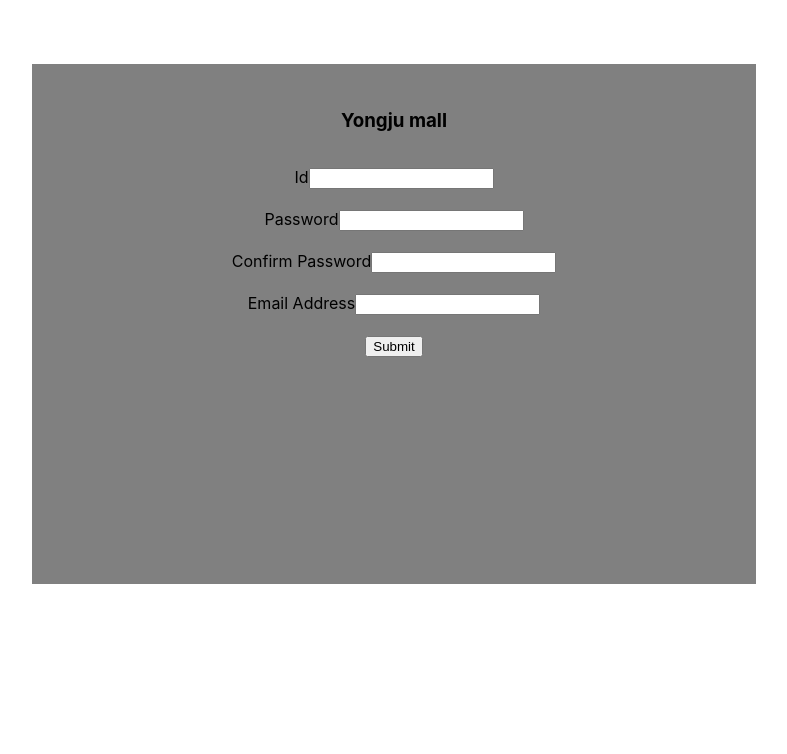
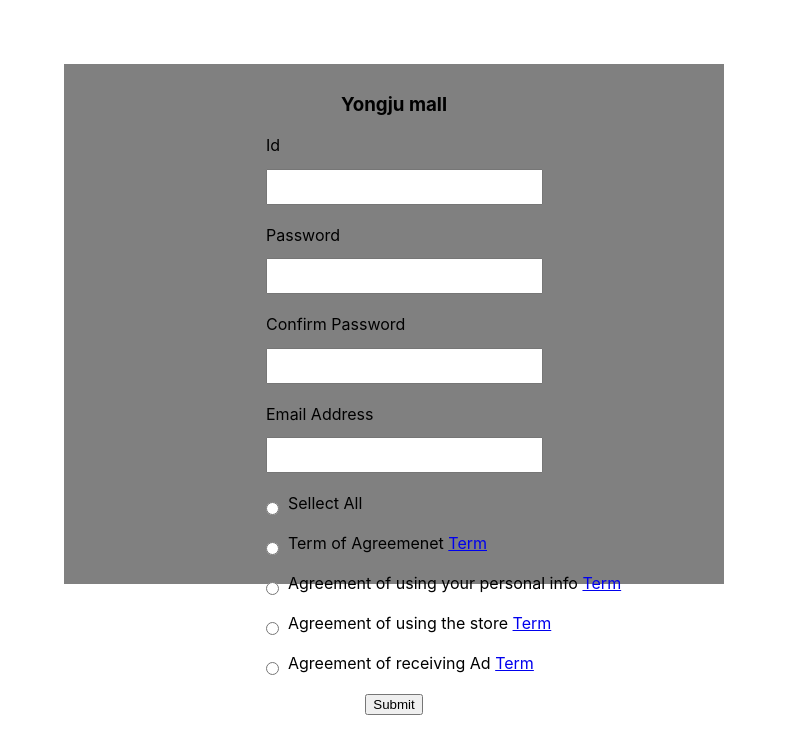
Before and after one commit to dydwn6565/myshoppingmall, a React (Create React App) app: page /signin in a window 1280 px wide. Shown: the top 754 px of the page, without its empty margins (246-1033 px from the left). Built offline with nearby package versions, Linux system fonts and the light colour scheme.

Commit message:
added term of agreement and radio buttons

```diff
--- a/src/App.js
+++ b/src/App.js
@@ -4,6 +4,10 @@ import { BrowserRouter, Routes, Route } from "react-router-dom";
 import Home from "./components/Home";
 import Login from "./components/Login";
 import Signin from "./components/Signin";
+import Aora from "./components/terms/Aora";
+import Aous from "./components/terms/Aous";
+import Ayi from "./components/terms/Ayi";
+import Tog from "./components/terms/Tog";
 function App() {
   return (
     <div className="App">
@@ -12,6 +16,10 @@ function App() {
           <Route path="/" element={<Home />} />
           <Route path="/login" element={<Login />} />
           <Route path="/signin" element={<Signin />} />
+          <Route path="/signin/aora" element={<Aora />} />
+          <Route path="/signin/aous" element={<Aous />} />
+          <Route path="/signin/ayi" element={<Ayi />} />
+          <Route path="/signin/tog" element={<Tog />} />
         </Routes>
       </BrowserRouter>
     </div>
--- a/src/components/Signin.css
+++ b/src/components/Signin.css
@@ -2,7 +2,7 @@
   text-align: center;
   align-items: center;
 
-  width: 55%;
+  width: 50%;
   padding: 10px;
   height: 500px;
 
@@ -15,10 +15,23 @@
 
 .form_control {
   margin-bottom: 20px;
+  text-align: left;
+  margin-left: 30%;
+}
+.form_control > label {
+  display: block;
+  margin-bottom: 3%;
+}
+
+.form_control > [type="text"],
+.form_control > [type="password"],
+.form_control > [type="email"] {
+  width: 60%;
+  height: 30px;
 }
 
 .shopping_mall_name {
-  padding: 5%;
+  padding: 3%;
 }
 .error {
   color: lightcoral;
@@ -27,3 +40,11 @@
 .sucess_name {
   color: lightblue;
 }
+
+/* radio button */
+
+.form_control > [type="radio"] {
+  float: left;
+  margin-top: 2%;
+  margin-right: 2%;
+}
--- a/src/components/Signin.js
+++ b/src/components/Signin.js
@@ -32,6 +32,7 @@
 import React from "react";
 import "./Signin.css";
 import { useFormik } from "formik";
+import { Link } from "react-router-dom";
 
 const validate = (values) => {
   const errors = {};
@@ -52,11 +53,8 @@ const validate = (values) => {
 
   if (!values.confirmPassword) {
     errors.confirmPassword = "Required";
-  } else if (
-    7 > values.confirmPassword.length ||
-    values.confirmPassword.length < 21
-  ) {
-    errors.confirmPassword = "Must be between 8 characters to 20";
+  } else if (values.confirmPassword !== values.password) {
+    errors.confirmPassword = "confirmed Password does not match";
   }
 
   if (!values.email) {
@@ -149,6 +147,68 @@ const Signin = () => {
           ) : null}
         </div>
 
+        <div className="form_control">
+          <input
+            type="radio"
+            name="radio_all"
+            id="radio_all"
+            onChange={formik.handleChange}
+            onBlur={formik.handleBlur}
+          />
+          <label htmlFor="sellect_all">Sellect All</label>
+        </div>
+
+        <div className="form_control">
+          <input
+            type="radio"
+            name="radio_toa"
+            id="radio_toa"
+            onChange={formik.handleChange}
+            onBlur={formik.handleBlur}
+          />
+          <div className="term_of_agree">
+            Term of Agreemenet <Link to="/signin/tog">Term</Link>
+          </div>
+        </div>
+
+        <div className="form_control">
+          <input
+            type="radio"
+            name="radio_ayi"
+            id="radio_ayi"
+            onChange={formik.handleChange}
+            onBlur={formik.handleBlur}
+          />
+          <label htmlFor="agree_your_info">
+            Agreement of using your personal info{" "}
+            <Link to="/signin/ayi">Term</Link>
+          </label>
+        </div>
+        <div className="form_control">
+          <input
+            type="radio"
+            name="radio_aous"
+            id="radio_aous"
+            onChange={formik.handleChange}
+            onBlur={formik.handleBlur}
+          />
+          <label htmlFor="agree_of_using_store">
+            Agreement of using the store <Link to="/signin/aous">Term</Link>
+          </label>
+        </div>
+
+        <div className="form_control">
+          <input
+            type="radio"
+            name="radio_aora"
+            id="radio_aora"
+            onChange={formik.handleChange}
+            onBlur={formik.handleBlur}
+          />
+          <label htmlFor="agree_of_receiving_ad">
+            Agreement of receiving Ad <Link to="/signin/aora">Term</Link>
+          </label>
+        </div>
         <button type="submit">Submit</button>
       </form>
     </div>
--- /dev/null
+++ b/src/components/terms/Aora.js
@@ -0,0 +1,7 @@
+import React from "react";
+
+function Aora() {
+  return <div></div>;
+}
+
+export default Aora;
--- /dev/null
+++ b/src/components/terms/Aous.js
@@ -0,0 +1,7 @@
+import React from "react";
+
+function Aous() {
+  return <div></div>;
+}
+
+export default Aous;
--- /dev/null
+++ b/src/components/terms/Ayi.js
@@ -0,0 +1,7 @@
+import React from "react";
+
+function Ayi() {
+  return <div></div>;
+}
+
+export default Ayi;
--- /dev/null
+++ b/src/components/terms/Tog.js
@@ -0,0 +1,7 @@
+import React from "react";
+
+function Tog() {
+  return <div></div>;
+}
+
+export default Tog;
```
